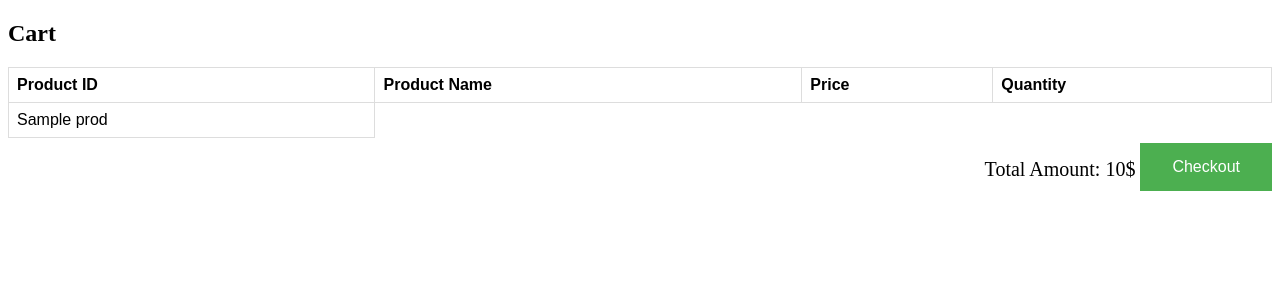
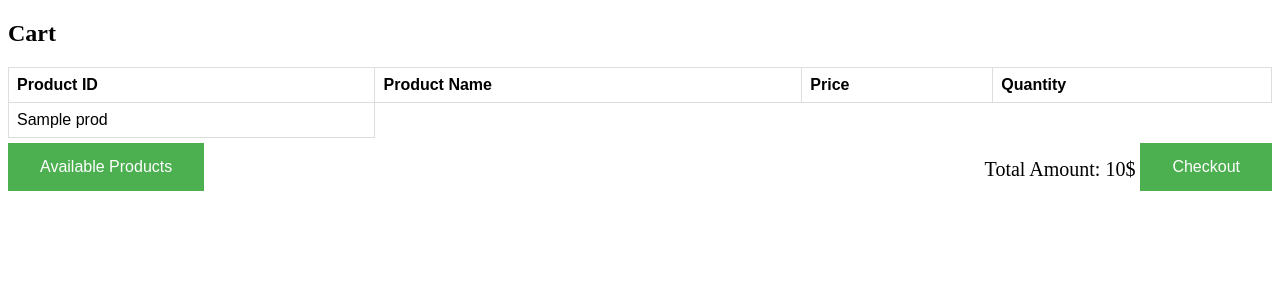
Before and after one commit to mehulj94/BareboneShop, a Django app: template BareboneShop/templates/BareboneShop/cartview.html in a window 1280 px wide. Shown: the top 300 px of the page. Run offline with Django 3.2, Linux system fonts and the light colour scheme; the template is opened without the code that fills it: most values are stand-ins (such as "Sample title", 1, 10 or a date in 2020).

Commit message:
Updates
Updates

```diff
--- a/BareboneShop/templates/BareboneShop/cartview.html
+++ b/BareboneShop/templates/BareboneShop/cartview.html
@@ -25,6 +25,22 @@
             font-size: 16px;
             float: right;
             margin-top: 5px;
+        }
+
+        button {
+            background-color: #4CAF50; /* Green */
+            border: none;
+            color: white;
+            padding: 15px 32px;
+            text-align: center;
+            text-decoration: none;
+            display: inline-block;
+            font-size: 16px;
+            margin-top: 5px;
+        }
+        a {
+            text-decoration: none;
+            color: white;
         }
 
         p {
@@ -60,11 +76,13 @@
     {% endfor %}
 </table>
 
+
 <form action="{% url 'BareboneShop:completecart' %}" method="post" name="cartid">
     {% csrf_token %}
     <input type="hidden" name="Checkout" value="{{ products }}">
     <input type="submit" name="sub" value="Checkout">
 </form>
+<button> <a href="{%  url 'BareboneShop:avlproducts' %}">Available Products</a></button>
 <p>Total Amount: {{ total }}$ </p>
 </body>
 </html>
--- a/BareboneShop/views.py
+++ b/BareboneShop/views.py
@@ -21,7 +21,7 @@ def allproduct(request):
 
 
 def avlproducts(request):
-    amc = Product.objects.filter(inventory_cnt__gt=1)
+    amc = Product.objects.filter(inventory_cnt__gt=0)
     return HttpResponse(render(request, 'BareboneShop/allproduct.html', {'products': amc}))
 
 
@@ -92,7 +92,7 @@ def buyproduct(request, product_id):
             cart.append(buy1)
 
         request.session['cart'] = cart
-        return redirect('BareboneShop:avlproducts')
+        return redirect('BareboneShop:viewcart')
 
     else:
         return HttpResponse(render(request, 'BareboneShop/EmptyInventory.html',
```
Also changed, not shown: BareboneShop/templates/BareboneShop/allproduct.html (+7 -2 lines).
